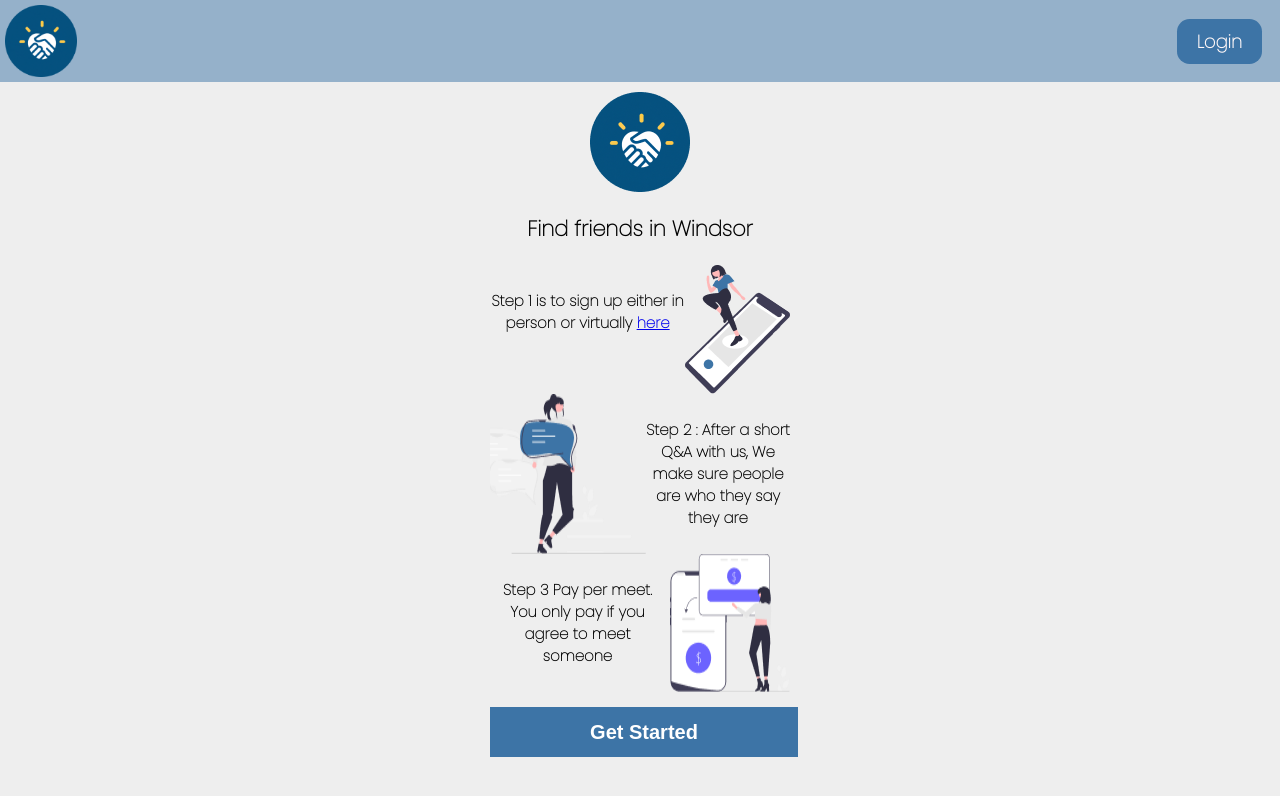
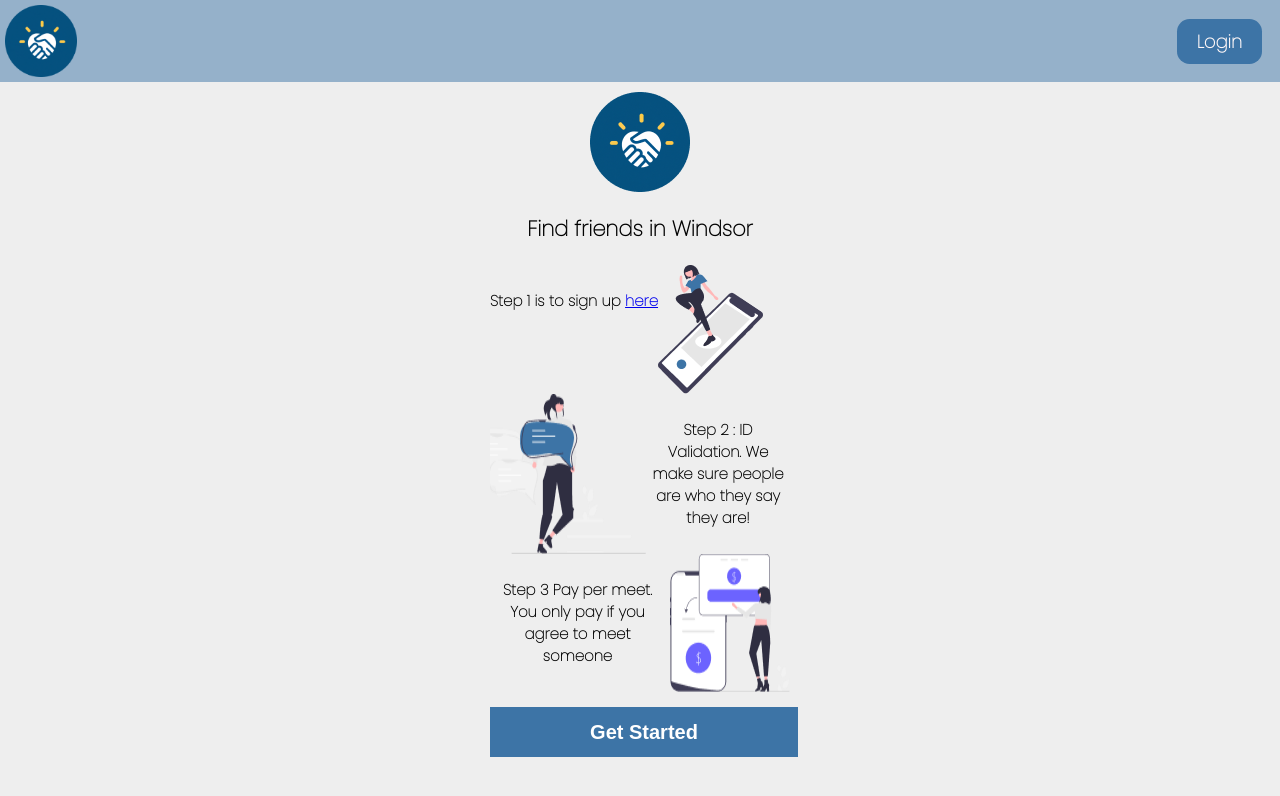
Before and after one commit to madacol/faas, a SvelteKit app: page / in a window 1280 px wide. Shown: the top 796 px of the page. Built offline with nearby package versions, Linux system fonts and the light colour scheme; no server answers.

Commit message:
Update +page.svelte
Edited steps descriptions, to delete in-person registration, and Q&A session since now it is only on Stripe

```diff
--- a/src/routes/+page.svelte
+++ b/src/routes/+page.svelte
@@ -8,7 +8,7 @@
     <div style="max-width: 300px; ">
         <div style="display: flex;">
             <h5>
-                Step 1 is to sign up either in person or virtually <a
+                Step 1 is to sign up <a
                     href="/signup">here</a
                 >
             </h5>
@@ -17,8 +17,8 @@
         <div style="display: flex;">
             <img src="/image_2_intro.png" alt="image_2_intro.png" />
             <h5>
-                Step 2 : After a short Q&A with us, We make sure people are who
-                they say they are
+                Step 2 : ID Validation. We make sure people are who
+                they say they are!
             </h5>
         </div>
 
```
